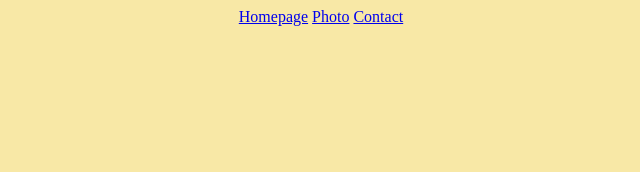
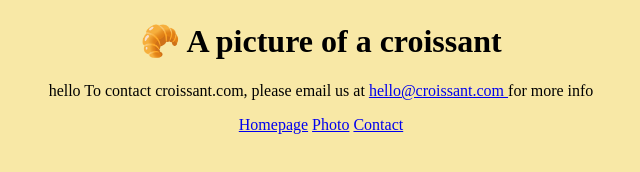
Before and after one commit to Zahra-Bens/croissant, a plain HTML site: page photo.html in a window 1280 px wide. Shown: the whole page, without its empty margins (319-959 px from the left). Drawn offline with Linux system fonts and the light colour scheme.

Commit message:
added basic html pages
linked 3 pages and worked on styling the homepage

```diff
--- a/photo.html
+++ b/photo.html
@@ -7,6 +7,12 @@
     <title>Photo</title>
   </head>
   <body>
+    <h1>🥐 A picture of a croissant</h1>
+    <p>
+      hello To contact croissant.com, please email us at
+      <a href="mailto:hello@croissant.com">hello@croissant.com </a> for more
+      info
+    </p>
     <footer>
       <a href="/" title="home">Homepage</a>
       <a href="/photohtml" title="Croissant photo">Photo</a>
```
